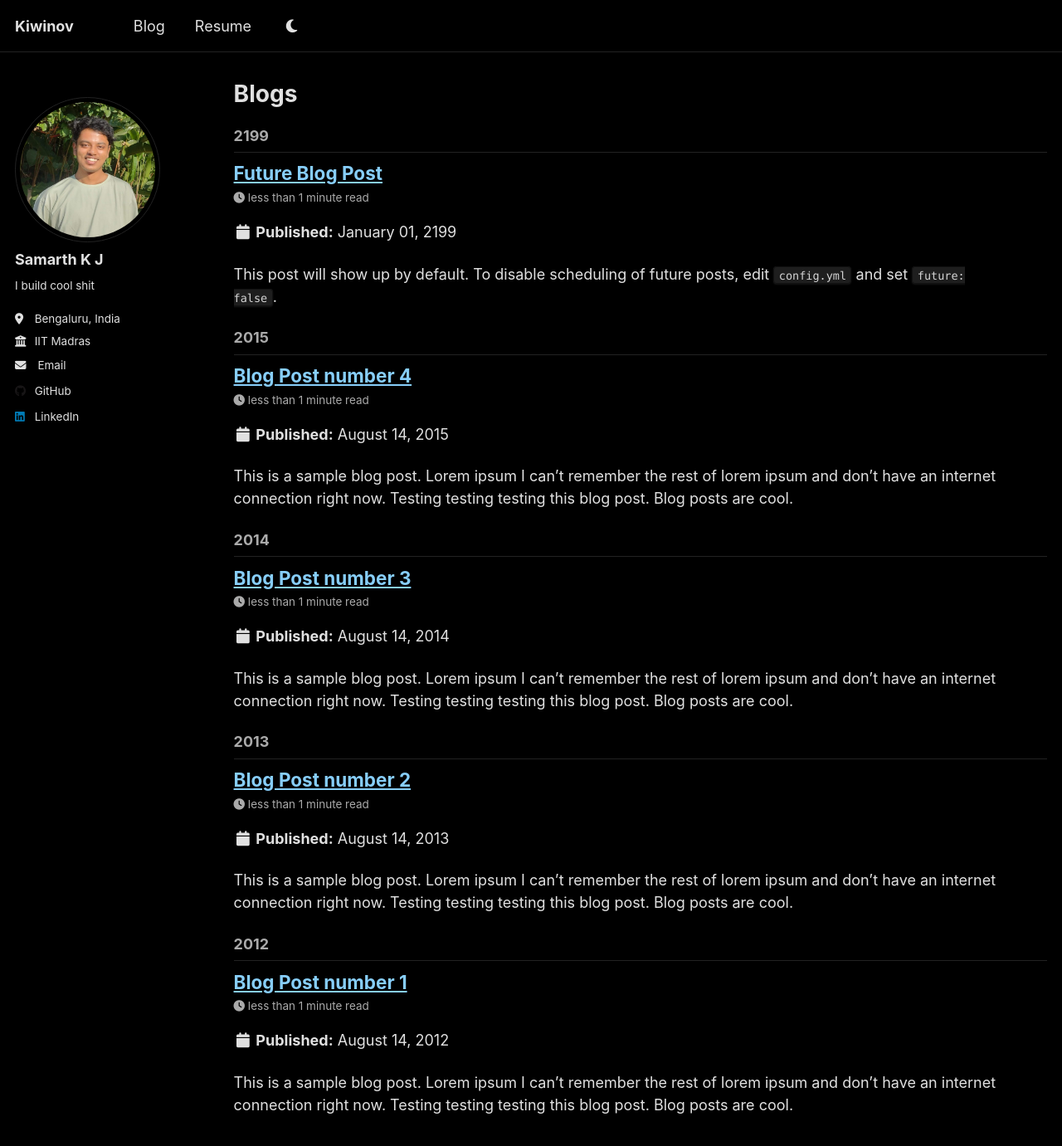
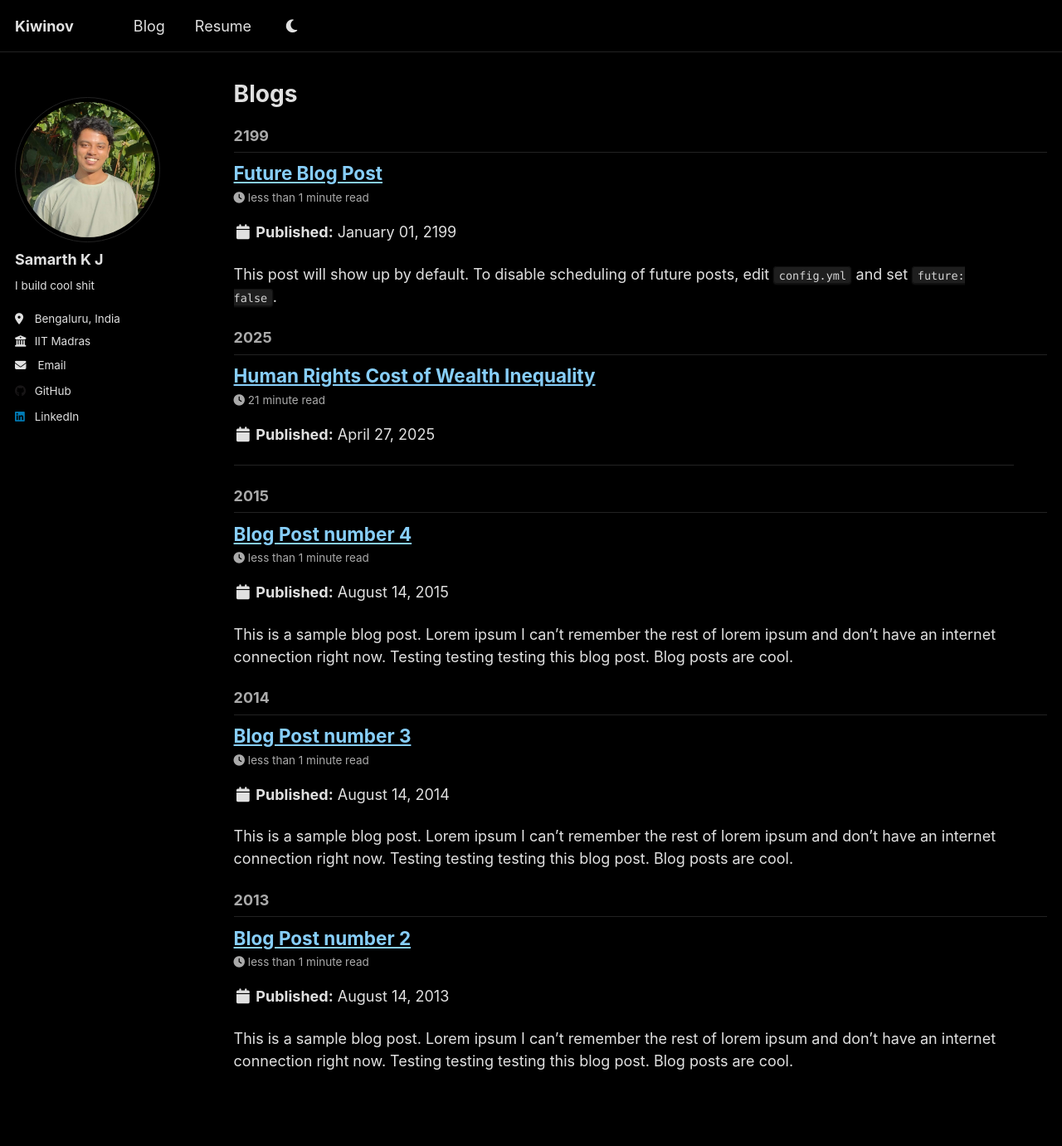
Before and after one commit to Kiwinov/kiwinov.github.io, a Jekyll site: the page built from _pages/year-archive.html, in a window 1280 px wide and 1400 px high. Shown: the top 1381 px of the window at 83% size. Built offline with Jekyll 4.4.1, drawn with Linux system fonts in a browser that asks for light colours; part of the change alters nothing that is shown.

Commit message:
add blog post

```diff
--- a/_config.yml
+++ b/_config.yml
@@ -88,7 +88,7 @@ publication_category:
 teaser                   :  # filename of teaser fallback teaser image placed in /images/, .e.g. "500x300.png"
 breadcrumbs              : false # true, false (default)
 words_per_minute         : 160
-future                   : true
+future                   : false
 read_more                : "disabled" # if enabled, adds "Read more" links to excerpts
 talkmap_link             : false      #change to true to add link to talkmap on talks page
 comments:
--- a/_posts/2012-08-14-blog-post-1.md
+++ /dev/null
@@ -1,20 +0,0 @@
----
-title: 'Blog Post number 1'
-date: 2012-08-14
-permalink: /posts/2012/08/blog-post-1/
-tags:
-  - cool posts
-  - category1
-  - category2
----
-
-This is a sample blog post. Lorem ipsum I can't remember the rest of lorem ipsum and don't have an internet connection right now. Testing testing testing this blog post. Blog posts are cool.
-
-Headings are cool
-======
-
-You can have many headings
-======
-
-Aren't headings cool?
-------
--- /dev/null
+++ b/_posts/2025-04-27-human-rights-cost-of-wealth-inequality.md
@@ -0,0 +1,205 @@
+---
+title: 'Human Rights Cost of Wealth Inequality'
+date: 2025-04-27
+permalink: /posts/2012/08/blog-post-1/
+tags:
+  - cool posts
+  - category1
+  - category2
+---
+***
+
+# The Human Rights Cost of Wealth Inequality
+
+> “poverty is not just a lack of money; it is not having the capability to realize one's full potential as a human being."
+> - Abhijit V. Banerjee, Poor Economics: A Radical Rethinking of the Way to Fight Global Poverty
+
+In 2022, the richest 10% of the global population took home 52% of global income, whereas the poorest 50% of the population earned 8.5% of it[^1]. In developing countries like India, these figures tend to be worse; the top 1% currently hold 40.1% of India's wealth, while the bottom 50% hold just 6.4%[^2], this is among the highest in the entire world. Between 2015 and 2024, the wealth of the top 1% increased by $42 trillion, 34 times more than the bottom 50% of the global population[^3].
+
+The depth and implication of these statistics are difficult to come to terms with. It would imply that the average wealth per person in the top 1% of the world rose by $400,000 in the past decade compared to $335 for a person in the bottom half.
+
+The defining characteristic of our current global landscape may well be its profound economic inequality, with wealth disparity reaching the highest levels in recorded history across most countries.
+
+This is a system where concentrated wealth equates to concentrated power; the vast majority is denied fair access to essential services and the fundamental freedom to shape their own lives. It creates fertile ground for exploitation and oppression, laying bare the fallacy that high economic growth automatically translates into shared prosperity or improved lives for those struggling the most.
+
+Historically, high levels of wealth inequality has been one of the most primary indicators of mass oppression and exploitation, eventually causing the oppressed to snap and rebel against their state in some of the most notable revolutions the world has seen.
+
+We are today, once again, heading in the same direction.
+
+## Historical Roots and Consequences of Wealth Inequality
+
+Our species has existed for roughly 300,000 years. For about 290,000 of those years, archaeological evidence suggests that we lived in much simpler but significantly more equal societies. We were organized in small hunter-gatherer groups where cooperation was prime; if someone took more than their supposed share, resentment would build up. These communities didn't just happen to be equal, but actively sought equality.[^4]
+
+This long era of egalitarianism began to erode as farming gained wide-acceptance.
+
+According to James Suzman, an anthropologist from Cambridge, UK, sharing food was prime in hunter-gatherer groups due to there being no mechanism to store their hunts. However, on the other hand, the success of farming is heavily dependent on weather conditions and seasonal rain. A family in such a society would rather store their produce to insure themselves against bad weather than distribute it among other families, who would have a similar train of thought. Sharing does not help anyone in such a society, in the event of bad weather. This would, therefore, localise the biggest benefits of farming to only those who are skilled, prepared and capable.
+
+Farming also allowed humans to stay in one place and expand indefinitely based on their agricultural success. This increased the size of each community significantly.
+
+As scale and localisation increased, "leaders" were born out of a "social contract" to help manage it and provide security. Although leaders often lived alongside the community in these small societies without coercive institutions like police or military, their very existence habituated people to social hierarchy.
+
+This gradual normalization facilitated the rise of kingdoms with monarchs wielding significant power as communities grew larger, leading to the proliferation of very non-egalitarian, unequal societies.
+
+These early monarchic states were often characterized by extreme inequality, structured to serve the interests of the monarch almost exclusively, and actions displeasing the monarch were frequently met with repression, arrest, or death.
+An average person in such a state would be at the sole mercy of the monarch.
+Such immense concentrations of power and wealth historically generated significant social tension, sometimes triggering cycles of upheaval and reaction against elite dominance.[^5]
+
+The French Revolution erupted in large part due to the profound inequalities baked into such a state. The concept of modern representative democracy, born from this upheaval, fundamentally aimed to establish a society based on equal rights and citizenship, dismantling aristocratic privilege and striving for a system where status was not predetermined by birth, thus promising a less unequal social and political order.
+
+However, the establishment of representative democracies did not play a major role in eradicating inequality, as is evident today.
+
+The decades after World War II did experience a period often termed the "Great Compression" in developed nations like the US, characterized by relatively lower inequality compared to before or since. This era was shaped by factors including stronger labor movements and more progressive taxation.[^6]
+As historical analysis suggests, the perceived threat of internal instability (recalling the upheavals around WWI) and external ideological competition (from Communism) incentivized elites in many Western democracies to enter an implicit social compact, distributing the fruits of economic growth more equitably to maintain social stability and counter the appeal of alternatives.[^7]
+
+Yet, this trend dramatically reversed starting around the 1970s and accelerating from the 1980s onwards – the period known as the "Great Divergence."
+
+## Rise of Wealth Inequality in the West
+
+Inequality surged after 1980 due to interplay between several overlapping factors that mirrored historical patterns. According to Peter Turchin, the founder of a transdisciplinary field of study called cliodynamics that utilizes mathematical models and historical databases to understand long-term social and historical processes, there are 4 major reasons for this surge of inequality.
+
+The first reason is globalization; post Cold War globalization effectively created a massive global labor pool. Corporations gained unprecedented ability to move production to lower-wage countries, intensifying competition for jobs. This exerted significant downward pressure on wages for less-skilled workers in wealthier nations and limited wage growth in developing ones, mirroring historical labor surpluses but on an international scale.
+
+Next is the emergence of Neoliberal Ideology which gained dominance from the 1970s and accelerated after the Cold War. It drove policy shifts that actively reversed the mid-20th century's more equitable trends. Widespread deregulation (especially finance), privatization, steep cuts to top income and capital gains taxes, and reduced social programs disproportionately benefited capital owners and top earners, dramatically widening the wealth gap.
+
+Then, the fall of the Soviet Union around 1989 removed a major ideological competitor and the perceived "threat of revolution" that had previously encouraged Western elites to accept higher taxes and stronger social safety nets. With this pressure gone, the perceived need for broad equity diminished, and the event was often interpreted as a victory for unregulated markets, further marginalizing calls for redistribution.
+
+Finally, skyrocketing wealth concentration at the top translated into disproportionate political influence through lobbying, campaign finance, and other forms of "crony capitalism." This created a feedback loop where political systems became more responsive to elite interests, enacting policies (like further tax advantages or deregulation) that cemented and exacerbated inequality, often accompanied by cultural narratives justifying vast wealth disparities.
+
+## Rise of Wealth Inequality in India
+
+India is one of the most unequal nations in the entire world; the top 10% of the nation holds 77% of the nation's wealth, and approximately 70 millionaires are produced every day. The Ambani family's worth is more than 10% of India's Gross Domestic Product (GDP). India ranks 3rd in the world for number of billionaires while it ranks 141st in the world in terms of its per-capita income[^8].
+
+This concentration of wealth happened relatively quickly after India became independent of its colonial master.
+
+With the advent of economic reforms of the 1990s that enabled globalization, coupled with crony capitalism fueled by general indifference to corruption, it became easy for the richest to become richer and pass their accumulated wealth down the generations.
+
+Lack of basic rights, including lack of labour laws (and the corresponding lack of a minimum wage, working hours and the presence of large wage gaps), lingering casteism, gender inequality, and most importantly, lack of adequately operational public facilities such as education and healthcare crippled the prospects/opportunities of the have-nots and not-so inadvertently pushed them into cycles of poverty and exploitation.
+
+The submission of a common man to authority perpetuated from the colonial times also seemed to ensure that resentment would not turn into upheaval or protests.
+
+This vicious cycle of the rich exploiting the poor and disproportionately reaping the benefits of their work went on while the destitute's ability to voice their issues was never given. Arguably, this cycle continues till this day.
+
+According to the World Inequality Lab in their 2024 report on India formulated by a group of economists including the renowned French economist Thomas Piketty, the inequality in India today is worse than it was during the colonial times.
+
+## The Human Rights Cost of Wealth Inequality
+
+Historical, as well as the contemporary experiences suggest a high correlation between wealth inequality and mass oppression & exploitation.
+
+### The Russian Revolution (1917)
+
+The extreme wealth inequality of Tsarist Russia, where a tiny aristocracy controlled vast land and resources while millions of peasants lived in deep poverty and land hunger, was itself a foundation for human rights violations.
+This economic disparity denied the majority the fundamental right to an adequate standard of living, security, and opportunity. Peasants and workers endured exploitative conditions, near-starvation, and lack of basic dignity, often with no legal recourse. Furthermore, the Tsarist state violently suppressed any attempts by the impoverished masses to demand better conditions or political voice, infringing on rights to assembly, speech, and life to maintain the unequal status quo.
+
+The revolution, aimed at rectifying this inequality, led to its own wave of severe human rights abuses, often justified by class warfare. The Bolsheviks targeted the former elites (aristocracy, bourgeoisie, wealthier peasants or 'kulaks') for expropriation, persecution, imprisonment, and execution during the Red Terror and subsequent collectivization drives, violating rights to property, due process, and life based on economic status. Forced grain requisitioning from peasants to feed cities and the army contributed to devastating famines, violating the right to food and life for millions, demonstrating how the violent struggle over wealth distribution resulted in catastrophic human costs.
+
+The Chinese Revolution that occurred in 1949 also had a stark resemblance to the way events unfolded in both the Russian Revolution as well as the French Revolution.
+
+### French Revolution (1789-1799)
+
+Pre-revolutionary France was defined by stark inequality, with the privileged First (Clergy) and Second (Nobility) Estates hoarding land and wealth while evading most taxes. This left the Third Estate, comprising nearly everyone else (98% of population), shouldering the nation's financial burden through oppressive taxes and feudal dues. This crushing economic disparity frequently pushed peasants and urban workers into destitution, violating their fundamental rights to an adequate standard of living and economic security, further compounded by food shortages and biased local justice under seigneurial courts.
+
+Politically voiceless due to an unfair voting system in the Estates-General, and facing rigid social immobility determined by birth, the Third Estate's grievances festered, contrasting sharply with emerging Enlightenment ideals of popular sovereignty and individual rights.
+
+The combination of economic deprivation, legal inequality, and political impotence created an explosive resentment. The French Revolution, therefore, erupted as a direct and violent rejection of this deeply unequal system, driven by a demand for the "Liberty, Equality, Fraternity" that had been systematically denied to the vast majority.[^9]
+
+### Assassination of the former UHC CEO Brian Thompson - USA (2024)
+
+The public reaction following the murder of UnitedHealthCare CEO Brian Thompson in late 2024 provides a disturbing glimpse into a contemporary opinion which bears stark resemblance to the French Revolution.
+
+While violence itself is abhorrent, the widespread online commentary featuring memes, dark humor, and even significant celebrations[^10] among some segments of the public cannot be dismissed solely as callousness. It reflects a deep wellspring of anger and frustration directed towards perceived corporate greed, the immense cost of healthcare in the US, and the vast disparities between executive compensation and the struggles of ordinary people trying to afford essential medical care.
+
+When millions feel that their right to health is compromised by a system that generates enormous profits and lavish executive rewards while they face crippling medical debt or forgo necessary treatment, figures perceived as embodying that system can become targets of intense public animosity.
+
+This doesn't excuse violence, but it highlights how profound economic disparities can erode empathy and social cohesion, leading people to feel alienated from, and even hostile towards, those at the top of the economic ladder.
+
+It underscores how systemic inequality, by denying essential rights and creating widespread economic precarity, can foster a climate of deep-seated resentment that, if unaddressed, risks further social fracture and instability, ultimately impacting the security and rights of everyone.
+
+### Lack of Adequate Education and Healthcare in India Today
+
+There exists a stark divide between well-funded private healthcare and education accessible to the wealthy and severely under-resourced public systems available to the poor in India.
+
+Poor families may face preventable deaths or lifelong health issues due to their inability to afford treatment, while low-quality education received in public schools limit opportunities for children from disadvantaged backgrounds, trapping them in poverty.
+
+Only 50% of students in grade 5 are able to read text from grade 2[^11]. A whopping 72% of students across India are enrolled in such government schools. The ASER 2024 report suggests that this learning gap widens each year, affecting students even in Class 8.
+
+While there have been a lot of government schools built across the country to facilitate early-stage education of the impoverished, the schools themselves are highly ineffective in educating students adequately and are widely considered to be a failure.
+They are so ineffective that low-income families tend to send their kids to private institutions by spending a large portion of their income[^12].
+This can be attributed to low concurrent governmental investment in education that leads to low quality of teachers (due to very low pay), lack of basic amenities like fans & lighting and lack of learning aids such as notebooks, writing instruments, computer facilities, etc.
+
+On the other hand, in the healthcare domain, wealth plays the major role in quality.
+While the Indian government has made efforts to reduce the financial burden, such as decreasing out-of-pocket expenditure (OOPE) from 74% of total health spending in 2001 to about 50% in 2021, and introducing the PM-JAY scheme offering hospitalisation cover to 500 million people, significant gaps remain.
+Data shows that 60% of the poorest households (those without vehicles) pay out-of-pocket for hospitalisation, compared to 40% of car-owning households.
+This persistent reliance on OOPE pushes an estimated 7% of India's population into poverty each year.
+
+Lacking access to quality health services and effective education, individuals are denied the essential capabilities to improve their circumstances or participate fully in the economy.
+This ensures that despite overall national economic growth and the creation of immense wealth at the top, the benefits fail to reach the impoverished majority. They remain trapped in a vicious cycle of poor health, limited opportunity, and exploitation, perpetually excluded from the prosperity enjoyed by the privileged few.
+
+### Post-Apartheid South Africa
+
+The legacy of Apartheid's spatial segregation endures, with millions, predominantly Black South Africans, residing in impoverished townships or informal settlements. Lacking the economic means enjoyed by the wealthy minority, they face inadequate access to clean water, sanitation, reliable electricity, and safe housing, constituting an ongoing violation of the rights to adequate housing and basic services.
+This spatial divide, maintained by vast wealth disparities, keeps essential services and opportunities geographically and economically out of reach for the poor[^13].
+
+Furthermore, the profound inequality in land ownership, a direct result of Apartheid's dispossession policies, persists due to the economic power of existing landowners and slow reform processes. This denies many rural poor their right to livelihood through farming and perpetuates poverty cycles.
+
+Similarly, South Africa's two-tiered healthcare and education systems reflect the wealth divide: affluent citizens access high-quality private services, while the majority rely on underfunded, often inadequate public systems. This is very reminiscent of the situation in India.
+
+Finally, extreme economic inequality contributes significantly to South Africa's high levels of violent crime[^14], which disproportionately impacts impoverished communities lacking effective security and policing.
+
+In essence, the deep concentration of wealth in South Africa is a fundamental barrier preventing millions from accessing their basic human needs of shelter, land, health, education, and security, demonstrating how inequality actively perpetuates the violations democracy was intended to overcome.
+
+## The Future of our Unequal World
+
+As wealth inequality soars globally, tensions rise.
+
+The preceding cases demonstrate how inequality systematically undermines fundamental human rights—denying adequate living standards, health, education, and opportunity—while fostering exploitation and eroding political voice through concentrated power.
+
+Historical precedents like Russia and France serve as stark reminders that such deep-seated injustice can fuel catastrophic conflict and further human rights abuses, making addressing wealth inequality today a critical human rights imperative.
+
+Mitigating this fast-developing crisis peacefully requires a large shift in the economic, political and social system we inhabit to facilitate adequate redistribution of wealth.
+
+This includes revisiting the tenets of neoliberalism: implementing more progressive taxation on income and wealth, strengthening regulations (particularly in the financial sector) to curb excessive risk-taking and speculation, and bolstering labour rights and minimum wages to ensure workers receive a fairer share of productivity gains.
+
+The higher taxation needs to be routed to public investment in universal services like quality education and healthcare.
+These are not just social safety nets but essential foundations for equality of opportunity, empowering individuals and breaking intergenerational cycles of poverty. As seen in India and South Africa, neglecting public systems while allowing private alternatives for the rich creates entrenched, two-tiered societies incompatible with human rights principles.
+
+Equally vital is tackling the feedback loop where wealth buys political power. This necessitates robust measures to ensure governmental transparency and accountability. Campaign finance reforms, stricter regulations on lobbying, and decisive action against crony capitalism are essential to disentangle economic power from political decision-making, ensuring policies serve the public interest, not just the wealthiest few.
+
+Ultimately, confronting wealth inequality is about restoring balance – not necessarily aiming for absolute equality, but for a society where obscene wealth concentration does not translate into systemic human rights denials for the majority. It is about building economies and political systems that uphold human dignity and offer genuine opportunity for all, creating a more just, stable, and ultimately more prosperous future for humankind.
+
+***
+[^1]: World Inequality Report 2022
+[^2]: World Inequality Lab, 2024
+[^3]: Oxfam International, 2024
+[^4]: Kim Sterelny, Philosopher, Australian National University, Aeon Article (2021)
+[^5]: Inequality in History, A Long-Run View - Guido Alfani, World Inequality Lab (2024)
+[^6]: The Great Compression: The Wage-Structure in the United States in Mid-Century, Claudia et. al
+[^7]: Peter Turchin, author of War and Peace and War: the Rise and Fall of Empires, Aeon essay (2013)
+[^8]: Hurun Global Rich List 2025, IMF
+[^9]: Rise of Nationalism in Europe, NCERT
+[^10]: ■ People cheer on United Healthcare CEO shooting
+[^11]: ASER, 2024
+[^12]: How Do Households Finance Private School Education - IIM Bangalore, 2018
+[^13]: World Bank Report on SA, Apr 2025 (https://www.worldbank.org/en/country/southafrica/overview)
+[^14]: ■ Violent crime in South Africa reaches 20-year high | BBC News
+
+# Bibliography
+1.  ■ The Future of Inequality | Abhijit Banerjee(MIT, Professor of Economics)
+2.  Inequality has grown enormously everywhere: Abhijit Banerjee
+3.  In Data: Billionaires' riches surge by trillions, poor left behind | Context by TRF
+4.  Billionaire Wealth Surged From 2015-2024; And They're Becoming More Mobile – UBS
+5.  Are Plagues and Ward the Only Ways to Reduce Inequality?: Walter Scheidel
+6.  Why Inequality Bothers People More Than Poverty: : James Suzman
+7.  Top 1% Grow Wealth by $42 Trillion in Past Decade, 36 Times More Than Bottom 50%: Oxfam - The Wire
+8.  A Guide to Statistics on Historical Trends in Income Inequality | Center on Budget and Policy Priorities
+9.  https://aeon.co/essays/for-97-of-human-history-equality-was-the-norm-what-happened
+10. Unjust Disparities: A Closer Look at Inequality in India.
+11. Extreme Inequality In India: Oxfam
+12. India's Income Inequality Worse Than Under British Rule: Report | TIME
+13. Only 50% Class 5 students can read Class 2 text, learning gap by Class 3: Report - India Today
+14. 669 govt primary schools in Tamil Nadu have less than 10 students | Chennai News - Times of India
+15. Families cut food, entertainment expenses to send kids to private schools: Research
+16. As police lose war on crime in South Africa, private security companies step in : NPR
+17. Inequality in India: A survey of recent trends: United Nations
+18. World Inequality Report 2022: Lucas Chancel et. al, World Inequality Lab
+19. Income and Wealth Inequality in India from 1922-2023: Nitin Kumar et. al, World Inequality Lab
+20. Indian Workers Remain Alive to The Class Struggle Despite Decades of Neoliberal Onslaught | Tanupriya Singh
```
